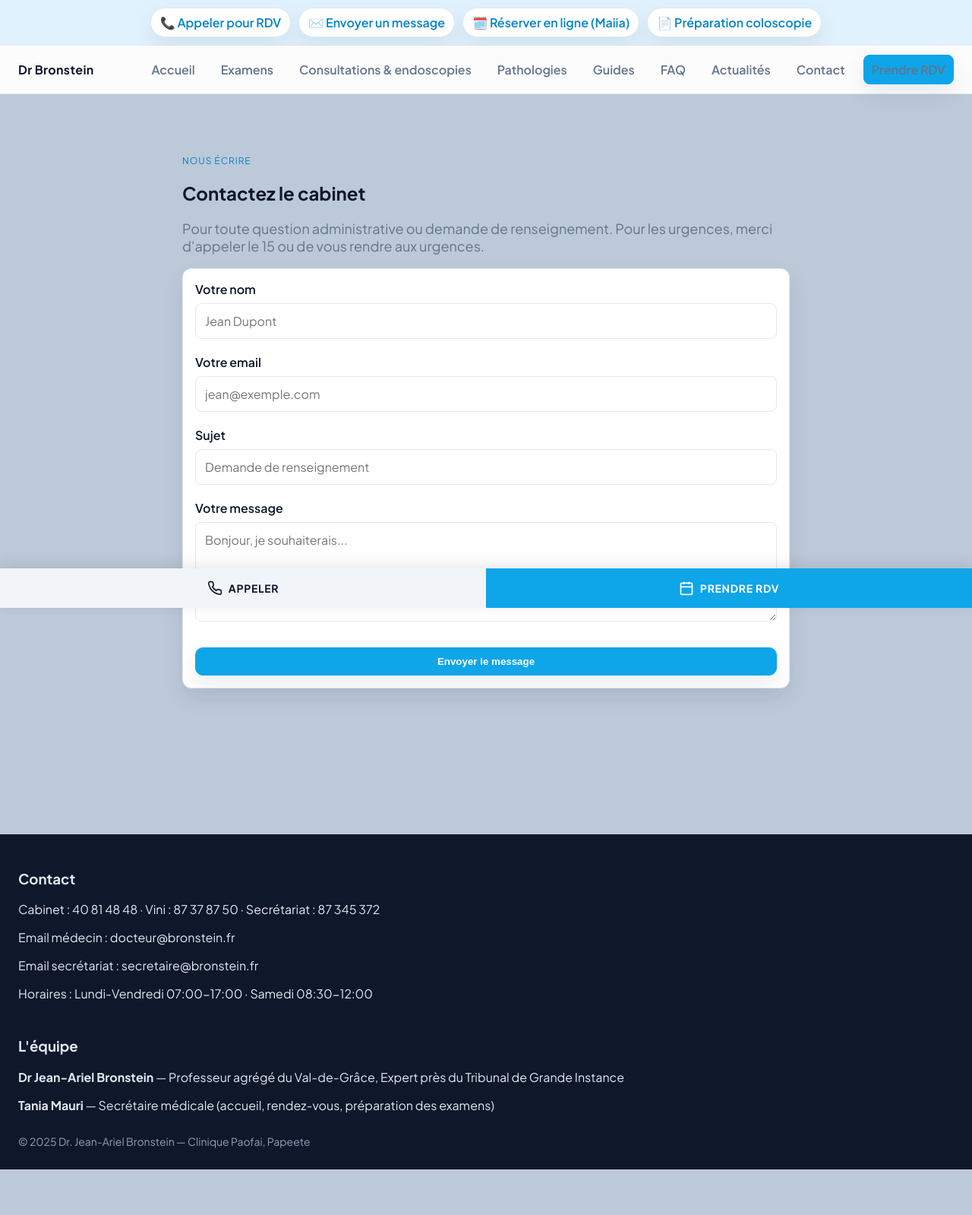
After one commit to bja98713/site-dr-bronstein, a Django app: page /contact/ in a window 1280 px wide. The commit adds this page. Shown: the whole page at 76% size. Run offline with Django 5.2, Linux system fonts and the light colour scheme.

Commit message:
Ajout: Carte Google Maps et Formulaire de Contact

```diff
--- /dev/null
+++ b/core/forms.py
@@ -0,0 +1,21 @@
+from django import forms
+
+class ContactForm(forms.Form):
+    name = forms.CharField(
+        label="Votre nom",
+        max_length=100,
+        widget=forms.TextInput(attrs={'class': 'form-control', 'placeholder': 'Jean Dupont'})
+    )
+    email = forms.EmailField(
+        label="Votre email",
+        widget=forms.EmailInput(attrs={'class': 'form-control', 'placeholder': 'jean@exemple.com'})
+    )
+    subject = forms.CharField(
+        label="Sujet",
+        max_length=100,
+        widget=forms.TextInput(attrs={'class': 'form-control', 'placeholder': 'Demande de renseignement'})
+    )
+    message = forms.CharField(
+        label="Votre message",
+        widget=forms.Textarea(attrs={'class': 'form-control', 'rows': 5, 'placeholder': 'Bonjour, je souhaiterais...'})
+    )
--- a/core/urls.py
+++ b/core/urls.py
@@ -16,4 +16,5 @@ urlpatterns = [
     path('blog/', views.blog_list, name='blog_list'),
     path('actualites/', views.blog_list, name='actualites'),
     path('blog/<slug:slug>/', views.blog_detail, name='blog_detail'),
+    path('contact/', views.contact_view, name='contact'),
 ]
--- a/core/views.py
+++ b/core/views.py
@@ -1,7 +1,9 @@
 """Site pages for Dr Bronstein."""
 
 from django.http import Http404
-from django.shortcuts import render
+from django.shortcuts import render, redirect
+from django.contrib import messages
+from .forms import ContactForm
 
 
 EXAMS = [
@@ -530,6 +532,10 @@ PATHOLOGIES = [
 	{
 		"slug": "hepatite-c",
 		"title": "Hépatite C",
+		"date": "10 août 2025",
+		"author": "Jean-Ariel Bronstein",
+		"excerpt": "Infection virale du foie, transmissible par le sang, guérissable aujourd'hui.",
+		"content": "Infection virale du foie, transmissible par le sang, guérissable aujourd'hui.",
 		"image": "/static/img/pathologies/hepatite-c.jpg",
 		"summary": "Infection virale du foie, transmissible par le sang, guérissable aujourd'hui.",
 		"symptoms": ["Asymptomatique le plus souvent", "Fatigue chronique"],
@@ -1065,4 +1071,22 @@ def blog_detail(request, slug):
 
 	return render(request, "core/blog_detail.html", {"post": post, "posts": BLOG_POSTS})
 
+
+def contact_view(request):
+    if request.method == 'POST':
+        form = ContactForm(request.POST)
+        if form.is_valid():
+            # Ici, on pourrait envoyer un email
+            # send_mail(...)
+            messages.success(request, "Votre message a bien été envoyé. Nous vous répondrons dans les meilleurs délais.")
+            return redirect('contact')
+    else:
+        form = ContactForm()
+
+    context = {
+        "form": form,
+        "contact": CONTACT,
+    }
+    return render(request, "core/contact.html", context)
+
 # Create your views here.
--- a/templates/core/base.html
+++ b/templates/core/base.html
@@ -90,6 +90,7 @@
       <a href="/guides/">Guides</a>
       <a href="/faq/">FAQ</a>
       <a href="/blog/">Actualités</a>
+      <a href="/contact/">Contact</a>
       <a class="nav-cta" href="/prendre-rendez-vous/">Prendre RDV</a>
     </nav>
   </header>
--- a/templates/core/consultations.html
+++ b/templates/core/consultations.html
@@ -18,6 +18,11 @@
       <p>Tél : 40 46 18 18</p>
       <a class="link" href="{{ contact.hospital.maps }}" target="_blank" rel="noreferrer">Voir sur Google Maps</a>
     </article>
+  </div>
+
+  <!-- Google Maps Embed -->
+  <div style="margin-top: 32px; border-radius: 12px; overflow: hidden; box-shadow: var(--shadow);">
+    <iframe src="https://www.google.com/maps/embed?pb=!1m18!1m12!1m3!1d3785.676767368686!2d-149.5706886851076!3d-17.54250008798654!2m3!1f0!2f0!3f0!3m2!1i1024!2i768!4f13.1!3m3!1m2!1s0x769a360000000001%3A0x0!2zMTfCsDMyJzMzLjAiUyAxNDnCsDM0JzA2LjYiVw!5e0!3m2!1sfr!2spf!4v1635720000000!5m2!1sfr!2spf" width="100%" height="400" style="border:0;" allowfullscreen="" loading="lazy"></iframe>
   </div>
 </section>
 
--- /dev/null
+++ b/templates/core/contact.html
@@ -0,0 +1,61 @@
+{% extends 'core/base.html' %}
+{% load static %}
+
+{% block title %}Contact · Dr Bronstein{% endblock %}
+
+{% block content %}
+<section class="section narrow">
+  <p class="eyebrow">Nous écrire</p>
+  <h1>Contactez le cabinet</h1>
+  <p class="lead">Pour toute question administrative ou demande de renseignement. Pour les urgences, merci d'appeler le 15 ou de vous rendre aux urgences.</p>
+
+  {% if messages %}
+    <div class="messages" style="margin-bottom: 24px;">
+      {% for message in messages %}
+        <div class="alert {{ message.tags }}" style="padding: 16px; background: #dcfce7; color: #166534; border-radius: 8px; border: 1px solid #bbf7d0;">
+          {{ message }}
+        </div>
+      {% endfor %}
+    </div>
+  {% endif %}
+
+  <div class="card">
+    <form method="post" action="">
+      {% csrf_token %}
+
+      <div style="display: grid; gap: 20px;">
+        {% for field in form %}
+          <div class="form-group">
+            <label for="{{ field.id_for_label }}" style="display: block; margin-bottom: 8px; font-weight: 600;">{{ field.label }}</label>
+            {{ field }}
+            {% if field.errors %}
+              <div class="error" style="color: #ef4444; font-size: 14px; margin-top: 4px;">
+                {{ field.errors }}
+              </div>
+            {% endif %}
+          </div>
+        {% endfor %}
+
+        <button type="submit" class="btn primary" style="width: 100%; justify-content: center; margin-top: 10px;">Envoyer le message</button>
+      </div>
+    </form>
+  </div>
+</section>
+
+<style>
+  .form-control {
+    width: 100%;
+    padding: 12px;
+    border: 1px solid var(--border);
+    border-radius: 8px;
+    font-family: inherit;
+    font-size: 16px;
+    transition: border-color 0.2s;
+  }
+  .form-control:focus {
+    outline: none;
+    border-color: var(--accent);
+    box-shadow: 0 0 0 3px rgba(14, 165, 233, 0.1);
+  }
+</style>
+{% endblock %}
```
Also changed, not shown: templates/core/home.html (+27 -0 lines).
